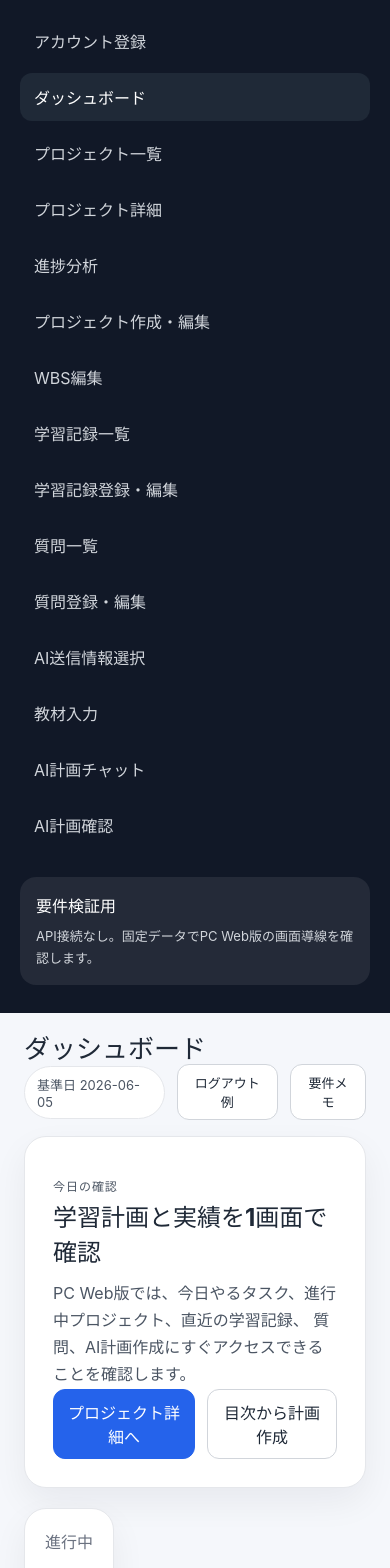
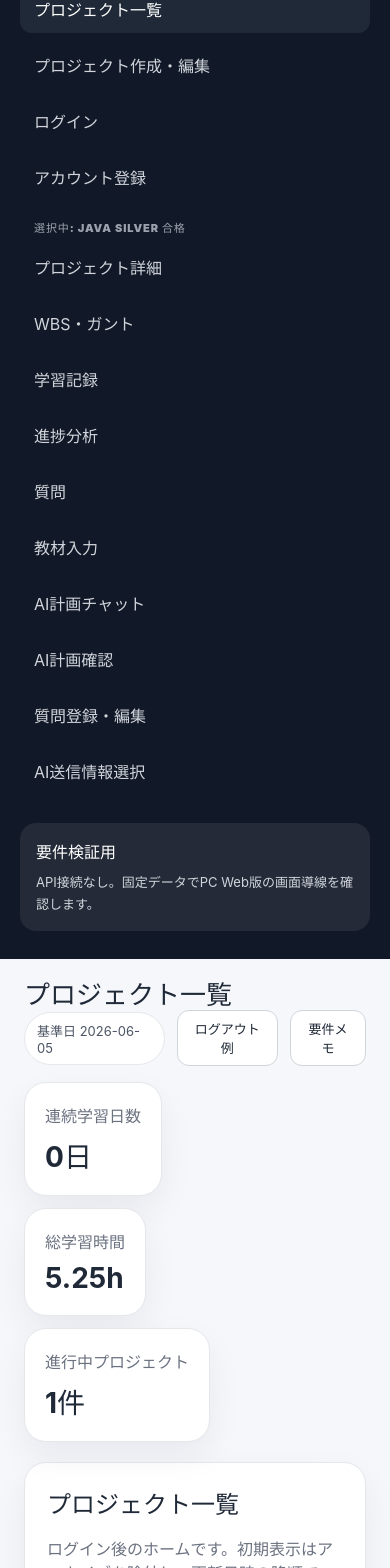
Before and after one commit to ichime-develop/study-pm, a React (Vite) app in the folder mock/: page / in a window 390 px wide. Shown: the part 139-1707 px from the top of the page. Built offline with nearby package versions, Linux system fonts and the light colour scheme.

Commit message:
ui: mock反映

```diff
--- a/mock/src/App.tsx
+++ b/mock/src/App.tsx
@@ -27,14 +27,12 @@ import {
 type Screen =
   | "login"
   | "signup"
-  | "dashboard"
   | "projects"
   | "projectDetail"
   | "progressAnalysis"
   | "projectForm"
   | "wbs"
   | "studyLogs"
-  | "studyLogForm"
   | "questions"
   | "questionForm"
   | "aiContext"
@@ -45,15 +43,13 @@ type Screen =
 const screenLabels: Record<Screen, string> = {
   login: "ログイン",
   signup: "アカウント登録",
-  dashboard: "ダッシュボード",
   projects: "プロジェクト一覧",
   projectDetail: "プロジェクト詳細",
   progressAnalysis: "進捗分析",
   projectForm: "プロジェクト作成・編集",
-  wbs: "WBS編集",
-  studyLogs: "学習記録一覧",
-  studyLogForm: "学習記録登録・編集",
-  questions: "質問一覧",
+  wbs: "WBS・ガント",
+  studyLogs: "学習記録",
+  questions: "質問",
   questionForm: "質問登録・編集",
   aiContext: "AI送信情報選択",
   aiPlanInput: "教材入力",
@@ -61,8 +57,22 @@ const screenLabels: Record<Screen, string> = {
   aiPlanResult: "AI計画確認",
 };
 
+const commonScreens: Screen[] = ["projects", "projectForm", "login", "signup"];
+const projectScreens: Screen[] = [
+  "projectDetail",
+  "wbs",
+  "studyLogs",
+  "progressAnalysis",
+  "questions",
+  "aiPlanInput",
+  "aiPlanSettings",
+  "aiPlanResult",
+  "questionForm",
+  "aiContext",
+];
+
 export const App = () => {
-  const [screen, setScreen] = useState<Screen>("dashboard");
+  const [screen, setScreen] = useState<Screen>("projects");
   const [selectedProjectId, setSelectedProjectId] = useState("java-silver");
   const selectedProject = projects.find((project) => project.id === selectedProjectId) ?? projects[0];
 
@@ -90,7 +100,9 @@ export const App = () => {
           </div>
         </div>
         <nav className="nav-list" aria-label="画面切り替え">
-          {(Object.keys(screenLabels) as Screen[]).map((key) => (
+          <div className="nav-section">
+            <span className="nav-section-title">共通</span>
+            {commonScreens.map((key) => (
               <button
                 className={screen === key ? "nav-item active" : "nav-item"}
                 key={key}
@@ -100,6 +112,20 @@ export const App = () => {
                 {screenLabels[key]}
               </button>
             ))}
+          </div>
+          <div className="nav-section">
+            <span className="nav-section-title">選択中: {selectedProject.name}</span>
+            {projectScreens.map((key) => (
+              <button
+                className={screen === key ? "nav-item active" : "nav-item"}
+                key={key}
+                onClick={() => setScreen(key)}
+                type="button"
+              >
+                {screenLabels[key]}
+              </button>
+            ))}
+          </div>
         </nav>
         <div className="mock-note">
           <strong>要件検証用</strong>
@@ -124,7 +150,6 @@ export const App = () => {
           </div>
         </header>
 
-        {screen === "dashboard" && <Dashboard onOpenProject={openProject} />}
         {screen === "login" && <LoginScreen onMove={setScreen} />}
         {screen === "signup" && <SignupScreen onMove={setScreen} />}
         {screen === "projects" && (
@@ -135,10 +160,9 @@ export const App = () => {
         )}
         {screen === "progressAnalysis" && <ProgressAnalysis project={selectedProject} />}
         {screen === "projectForm" && <ProjectForm project={selectedProject} onMove={setScreen} />}
-        {screen === "wbs" && <WbsEditor project={selectedProject} />}
-        {screen === "studyLogs" && <StudyLogList onMove={setScreen} />}
-        {screen === "studyLogForm" && <StudyLogForm />}
-        {screen === "questions" && <QuestionList onMove={setScreen} />}
+        {screen === "wbs" && <WbsEditor project={selectedProject} onMove={setScreen} />}
+        {screen === "studyLogs" && <StudyLogList project={selectedProject} />}
+        {screen === "questions" && <QuestionList project={selectedProject} onMove={setScreen} />}
         {screen === "questionForm" && <QuestionForm onMove={setScreen} />}
         {screen === "aiContext" && <AiContextSelector onMove={setScreen} />}
         {screen === "aiPlanInput" && <AiPlanInput onMove={setScreen} />}
@@ -149,118 +173,14 @@ export const App = () => {
   );
 };
 
-const Dashboard = ({ onOpenProject }: { onOpenProject: (projectId: string, screen?: Screen) => void }) => {
-  const activeProjects = projects.filter((project) => !project.archived && project.status === "in_progress");
-  const totalStudyHours = studyLogs.reduce((sum, log) => sum + log.hours, 0);
-  const continuousStudyDays = getContinuousStudyDays(studyLogs.map((log) => log.studyDate), today);
-  const upcomingTasks = getLeafTasks("java-silver", tasks)
-    .filter((task) => task.progress < 100 && task.plannedEndDate >= today)
-    .sort((a, b) => a.plannedEndDate.localeCompare(b.plannedEndDate))
-    .slice(0, 5);
-  const recentLogs = [...studyLogs]
-    .sort((a, b) =>
-      b.studyDate === a.studyDate
-        ? b.updatedAt.localeCompare(a.updatedAt)
-        : b.studyDate.localeCompare(a.studyDate),
-    )
-    .slice(0, 5);
-  const unresolvedQuestions = questions
-    .filter((question) => question.status !== "resolved")
-    .sort((a, b) => b.updatedAt.localeCompare(a.updatedAt))
-    .slice(0, 5);
-
-  return (
-    <section className="screen-grid">
-      <div className="hero-card">
-        <div>
-          <p className="eyebrow">今日の確認</p>
-          <h2>学習計画と実績を1画面で確認</h2>
-          <p>
-            PC Web版では、今日やるタスク、進行中プロジェクト、直近の学習記録、
-            質問、AI計画作成にすぐアクセスできることを確認します。
-          </p>
-        </div>
-        <div className="button-group">
-          <button className="primary-button" onClick={() => onOpenProject("java-silver")} type="button">
-            プロジェクト詳細へ
-          </button>
-          <button className="secondary-button" onClick={() => onOpenProject("java-silver", "aiPlanInput")} type="button">
-            目次から計画作成
-          </button>
-        </div>
-      </div>
-
-      <div className="metric-row">
-        <Metric label="進行中" value={`${activeProjects.length}件`} />
-        <Metric label="連続学習日数" value={`${continuousStudyDays}日`} tone={continuousStudyDays > 0 ? "good" : "normal"} />
-        <Metric label="総学習時間" value={formatHours(totalStudyHours)} />
-      </div>
-
-      <section className="panel wide">
-        <div className="panel-header">
-          <h2>進行中プロジェクト</h2>
-          <button className="text-button" onClick={() => onOpenProject("java-silver", "projects")} type="button">
-            一覧へ
-          </button>
-        </div>
-        <div className="project-card-list">
-          {activeProjects.map((project) => (
-            <ProjectCard key={project.id} project={project} onOpenProject={onOpenProject} />
-          ))}
-        </div>
-      </section>
-
-      <section className="panel">
-        <div className="panel-header">
-          <h2>今日から今後7日の予定</h2>
-        </div>
-        <TaskList tasks={upcomingTasks} project={projects[0]} compact />
-      </section>
-
-      <section className="panel">
-        <div className="panel-header">
-          <h2>直近の学習記録</h2>
-        </div>
-        <div className="log-list">
-          {recentLogs.map((log) => {
-            const task = tasks.find((item) => item.id === log.taskId);
-            return (
-              <article className="log-item" key={log.id}>
-                <strong>{formatDate(log.studyDate)} / {formatHours(log.hours)}</strong>
-                <span>{task?.name}</span>
-                <p>{log.memo}</p>
-              </article>
-            );
-          })}
-        </div>
-      </section>
-
-      <section className="panel">
-        <div className="panel-header">
-          <h2>未解決・調査中の質問</h2>
-        </div>
-        <div className="log-list">
-          {unresolvedQuestions.map((question) => (
-            <article className="log-item" key={question.id}>
-              <strong>{question.title}</strong>
-              <span>{getQuestionStatusLabel(question.status)} / {question.category}</span>
-              <p>{question.content}</p>
-            </article>
-          ))}
-        </div>
-      </section>
-    </section>
-  );
-};
-
 const LoginScreen = ({ onMove }: { onMove: (screen: Screen) => void }) => (
   <section className="auth-layout">
     <div className="auth-hero">
       <p className="eyebrow">SCR-02</p>
       <h2>学習をプロジェクトとして管理する</h2>
       <p>
-        ログイン後、進行中プロジェクト、今日から今後7日のタスク、直近の学習記録を
-        ダッシュボードで確認します。
+        ログイン後はプロジェクト一覧から現在取り組むプロジェクトを選び、
+        その中でWBS、学習記録、進捗分析、質問を確認します。
       </p>
       <div className="auth-preview">
         <Metric label="進行中" value="1件" />
@@ -283,7 +203,7 @@ const LoginScreen = ({ onMove }: { onMove: (screen: Screen) => void }) => (
       <div className="error-preview">
         メールアドレスまたはパスワードが正しくありません。
       </div>
-      <button className="primary-button" onClick={() => onMove("dashboard")} type="button">
+      <button className="primary-button" onClick={() => onMove("projects")} type="button">
         ログイン
       </button>
       <button className="text-button align-left" onClick={() => onMove("signup")} type="button">
@@ -336,7 +256,7 @@ const SignupScreen = ({ onMove }: { onMove: (screen: Screen) => void }) => (
         <span className="rule-ok">英小文字</span>
         <span className="rule-ok">数字</span>
       </div>
-      <button className="primary-button" onClick={() => onMove("dashboard")} type="button">
+      <button className="primary-button" onClick={() => onMove("projects")} type="button">
         登録して開始
       </button>
       <button className="text-button align-left" onClick={() => onMove("login")} type="button">
@@ -356,13 +276,22 @@ const ProjectList = ({
   onOpenProject: (projectId: string, screen?: Screen) => void;
 }) => {
   const [showCreateOptions, setShowCreateOptions] = useState(false);
+  const totalStudyHours = studyLogs.reduce((sum, log) => sum + log.hours, 0);
+  const continuousStudyDays = getContinuousStudyDays(studyLogs.map((log) => log.studyDate), today);
 
   return (
+    <section className="screen-grid">
+      <div className="metric-row home-summary">
+        <Metric label="連続学習日数" value={`${continuousStudyDays}日`} tone={continuousStudyDays > 0 ? "good" : "normal"} />
+        <Metric label="総学習時間" value={formatHours(totalStudyHours)} />
+        <Metric label="進行中プロジェクト" value={`${list.filter((project) => project.status === "in_progress").length}件`} />
+      </div>
+
       <section className="panel wide">
       <div className="panel-header">
         <div>
           <h2>プロジェクト一覧</h2>
-          <p>初期表示はアーカイブを除外し、更新日時の降順です。</p>
+          <p>ログイン後のホームです。初期表示はアーカイブを除外し、更新日時の降順です。</p>
         </div>
         <div className="create-action">
           <button
@@ -417,15 +346,15 @@ const ProjectList = ({
         })}
       </div>
       </section>
+    </section>
   );
 };
 
 const ProjectDetail = ({ project, onMove }: { project: Project; onMove: (screen: Screen) => void }) => {
   const summary = buildProjectSummary(project, tasks, studyLogs);
-  const pv = 8.4;
-  const ev = Math.round((summary.plannedHours * summary.progress) / 100 * 100) / 100;
-  const sv = ev - pv;
   const projectTasks = tasks.filter((task) => task.projectId === project.id);
+  const projectLogs = studyLogs.filter((log) => log.projectId === project.id);
+  const lastStudyDate = [...projectLogs].sort((a, b) => b.studyDate.localeCompare(a.studyDate))[0]?.studyDate;
   const [selectedTaskId, setSelectedTaskId] = useState<string | null>(null);
   const selectedTask = projectTasks.find((task) => task.id === selectedTaskId) ?? null;
   const selectedTaskIsParent = selectedTask ? !isWorkTask(selectedTask, projectTasks) : false;
@@ -448,19 +377,22 @@ const ProjectDetail = ({ project, onMove }: { project: Project; onMove: (screen:
           <p>{project.summary}</p>
         </div>
         <div className="button-group">
+          <button className="secondary-button" onClick={() => onMove("wbs")} type="button">WBS</button>
+          <button className="secondary-button" onClick={() => onMove("studyLogs")} type="button">学習記録</button>
           <button className="secondary-button" onClick={() => onMove("progressAnalysis")} type="button">進捗分析</button>
           <button className="secondary-button" onClick={() => onMove("projectForm")} type="button">プロジェクト編集</button>
-          <button className="secondary-button" onClick={() => onMove("studyLogForm")} type="button">学習記録登録</button>
           <button className="secondary-button" onClick={() => onMove("questions")} type="button">質問一覧</button>
+          <button className="secondary-button" onClick={() => onMove("aiPlanInput")} type="button">AI計画</button>
         </div>
       </div>
 
       <div className="metric-row compact-metrics">
         <Metric label="期間" value={`${formatDate(project.startDate)} - ${formatDate(project.targetEndDate)}`} />
         <Metric label="進捗率" value={formatProgress(summary.progress)} />
-        <Metric label="実績 / 予定" value={`${formatHours(summary.actualHours)} / ${formatHours(summary.plannedHours)}`} />
+        <Metric label="予定工数" value={formatHours(summary.plannedHours)} />
+        <Metric label="プロジェクト学習時間" value={formatHours(summary.actualHours)} />
+        <Metric label="最終学習日" value={lastStudyDate ? formatDate(lastStudyDate) : "未記録"} />
         <Metric label="遅延タスク" value={`${summary.delayedCount}件`} tone={summary.delayedCount > 0 ? "danger" : "normal"} />
-        <Metric label="SV" value={formatHours(sv)} tone={sv < 0 ? "danger" : "normal"} help={svHelp} />
       </div>
 
       <section className="panel wide">
@@ -545,8 +477,17 @@ const isWorkTask = (task: WbsTask, allTasks: WbsTask[]) =>
 
 const getContinuousStudyDays = (studyDates: string[], baseDate: string) => {
   const studiedDateSet = new Set(studyDates);
+  const base = toDate(baseDate);
+  const startDate = studiedDateSet.has(baseDate)
+    ? base
+    : new Date(base.getTime() - dayMs);
+
+  if (!studiedDateSet.has(toDateInputValue(startDate))) {
+    return 0;
+  }
+
   let count = 0;
-  let currentDate = toDate(baseDate);
+  let currentDate = startDate;
 
   while (studiedDateSet.has(toDateInputValue(currentDate))) {
     count += 1;
@@ -911,7 +852,10 @@ const TaskSidePanel = ({
   const relatedLogs = isParent
     ? studyLogs.filter((log) => childTaskIds.includes(log.taskId))
     : studyLogs.filter((log) => log.taskId === task.id);
-  const canDelete = relatedLogs.length === 0;
+  const relatedQuestions = isParent
+    ? questions.filter((question) => question.taskId && childTaskIds.includes(question.taskId))
+    : questions.filter((question) => question.taskId === task.id);
+  const canDelete = relatedLogs.length === 0 && relatedQuestions.length === 0;
 
   return (
     <aside className="task-side-panel" onClick={(event) => event.stopPropagation()}>
@@ -988,7 +932,7 @@ const TaskSidePanel = ({
         <div className="side-panel-section">
           <strong>親タスクの扱い</strong>
           <p>親タスクは章や単元をまとめる見出しです。予定、実績、進捗、学習記録は配下タスクで管理します。</p>
-          <p>{canDelete ? "削除時は確認後、配下タスクも削除対象になります。" : "配下タスクに学習記録があるため削除できません。"}</p>
+          <p>{canDelete ? "削除時は確認後、配下タスクも削除対象になります。" : "配下タスクに学習記録または関連質問があるため削除できません。"}</p>
         </div>
       ) : (
         <div className="side-panel-section">
@@ -1000,7 +944,14 @@ const TaskSidePanel = ({
             ))}
             {relatedLogs.length === 0 && <span>まだ学習記録はありません。</span>}
           </div>
-          <button className="secondary-button" onClick={() => onMove("studyLogForm")} type="button">学習記録を追加</button>
+          <button className="secondary-button" onClick={() => onMove("studyLogs")} type="button">学習記録を追加</button>
+        </div>
+      )}
+
+      {!canDelete && (
+        <div className="constraint-box">
+          <strong>削除できない理由</strong>
+          <p>学習記録 {relatedLogs.length}件 / 関連質問 {relatedQuestions.length}件があります。</p>
         </div>
       )}
 
@@ -1146,27 +1097,57 @@ const ProjectForm = ({ project, onMove }: { project: Project; onMove: (screen: S
   </section>
 );
 
-const WbsEditor = ({ project }: { project: Project }) => {
+const WbsEditor = ({ project, onMove }: { project: Project; onMove: (screen: Screen) => void }) => {
   const projectTasks = tasks.filter((task) => task.projectId === project.id);
+  const [selectedTaskId, setSelectedTaskId] = useState<string | null>(null);
+  const selectedTask = projectTasks.find((task) => task.id === selectedTaskId) ?? null;
+  const selectedTaskIsParent = selectedTask ? !isWorkTask(selectedTask, projectTasks) : false;
+  const selectedTaskParent = selectedTask?.parentId
+    ? projectTasks.find((task) => task.id === selectedTask.parentId)
+    : null;
+  const addTaskGuide = selectedTask
+    ? selectedTaskIsParent
+      ? `選択中の「${selectedTask.name}」配下にタスクを追加します。`
+      : selectedTaskParent
+        ? `選択中タスクと同じ「${selectedTaskParent.name}」配下に追加します。`
+        : "親なしタスクとして最上位に追加します。"
+    : "未選択時は親なしタスクとして最上位に追加します。";
 
   return (
     <section className="panel wide">
       <div className="panel-header">
         <div>
-          <h2>{project.name} のWBS編集</h2>
-          <p>親タスクとタスクを分け、表示順は予定日と登録日時で自動並び替えします。</p>
+          <h2>{project.name} のWBS・ガントチャート</h2>
+          <p>親タスクは見出し、タスクは予定と進捗の入力対象です。実績は学習記録から集計します。</p>
         </div>
         <div className="button-group">
           <button className="secondary-button" type="button">親タスクを追加</button>
           <button className="primary-button" type="button">タスクを追加</button>
-        </div>
-      </div>
-      <div className="wbs-toolbar">
-        <button type="button">親なしにする</button>
-        <button type="button">親タスクを設定</button>
-        <span className="toolbar-note">手動並び替えは行わず、日付変更後に自動で並び替えます。</span>
-      </div>
-      <TaskList tasks={projectTasks} project={project} editable />
+          <button className="secondary-button" type="button">表示期間</button>
+        </div>
+      </div>
+      <p className="panel-note">{addTaskGuide} 手動並び替えは行わず、予定日と登録日時で自動並び替えします。</p>
+      <div
+        className={selectedTask ? "gantt-workspace with-side-panel" : "gantt-workspace"}
+        onClick={selectedTask ? () => setSelectedTaskId(null) : undefined}
+      >
+        <GanttWbsTable
+          project={project}
+          selectedTaskId={selectedTask?.id ?? null}
+          taskList={projectTasks}
+          onSelectTask={setSelectedTaskId}
+        />
+        {selectedTask && (
+          <TaskSidePanel
+            key={selectedTask.id}
+            task={selectedTask}
+            project={project}
+            taskList={projectTasks}
+            onMove={onMove}
+            onClose={() => setSelectedTaskId(null)}
+          />
+        )}
+      </div>
       <div className="constraint-box">
         <strong>制約の見せ方確認</strong>
         <p>
@@ -1178,39 +1159,48 @@ const WbsEditor = ({ project }: { project: Project }) => {
   );
 };
 
-const StudyLogList = ({ onMove }: { onMove: (screen: Screen) => void }) => (
-  <section className="panel wide">
-    <div className="panel-header">
-      <div>
-        <p className="eyebrow">SCR-07A</p>
-        <h2>学習記録一覧</h2>
-        <p>学習日、対象タスク、学習時間を中心に確認します。メモは任意です。</p>
-      </div>
-      <button className="primary-button" onClick={() => onMove("studyLogForm")} type="button">
-        学習記録を追加
-      </button>
-    </div>
-    <div className="log-list">
-      {[...studyLogs]
+const StudyLogList = ({ project }: { project: Project }) => {
+  const projectLogs = [...studyLogs]
+    .filter((log) => log.projectId === project.id)
     .sort((a, b) =>
       b.studyDate === a.studyDate
         ? b.updatedAt.localeCompare(a.updatedAt)
         : b.studyDate.localeCompare(a.studyDate),
-        )
-        .map((log) => {
-          const project = projects.find((item) => item.id === log.projectId);
+    );
+  const sampleLog = projectLogs[0] ?? studyLogs[0];
+  const projectTasks = getLeafTasks(project.id, tasks);
+  const projectStudyHours = projectLogs.reduce((sum, log) => sum + log.hours, 0);
+
+  return (
+    <section className="panel wide">
+      <div className="panel-header">
+        <div>
+          <p className="eyebrow">プロジェクト内機能</p>
+          <h2>{project.name} の学習記録</h2>
+          <p>アプリ外で実施した学習実績を、プロジェクト内で登録・確認・編集・削除します。</p>
+        </div>
+        <div className="badge-list">
+          <span className="badge neutral">プロジェクト横断一覧はMVP対象外</span>
+          <span className="badge neutral">合計 {formatHours(projectStudyHours)}</span>
+        </div>
+      </div>
+
+      <div className="study-log-workspace">
+        <div className="log-list">
+          {projectLogs.map((log) => {
             const task = tasks.find((item) => item.id === log.taskId);
 
             return (
               <article className="log-item" key={log.id}>
                 <strong>{formatDate(log.studyDate)} / {formatHours(log.hours)}</strong>
-              <span>{project?.name} / {task?.name}</span>
+                <span>{task?.name}</span>
+                <p>{log.memo}</p>
                 <div className="badge-list">
                   <span className="badge neutral">{log.memo ? "メモあり" : "メモなし"}</span>
                   <span className="badge neutral">進捗率は任意更新</span>
                 </div>
                 <div className="row-actions">
-                <button className="text-button" onClick={() => onMove("studyLogForm")} type="button">
+                  <button className="text-button" type="button">
                     編集
                   </button>
                   <button className="text-button danger-text" type="button">
@@ -1221,20 +1211,13 @@ const StudyLogList = ({ onMove }: { onMove: (screen: Screen) => void }) => (
             );
           })}
         </div>
-  </section>
-);
-
-const StudyLogForm = () => {
-  const sampleLog = studyLogs[0];
-
-  return (
-    <section className="screen-grid">
-      <div className="panel form-panel">
+
+        <div className="form-panel study-log-form">
         <div className="panel-header">
           <div>
-            <p className="eyebrow">SCR-07B</p>
-            <h2>学習記録登録・編集</h2>
-            <p>アプリ外で実施した学習実績を、学習日と対象タスクに紐づけて記録します。</p>
+            <p className="eyebrow">SCR-06B</p>
+            <h2>登録・編集フォーム</h2>
+            <p>同じタスクに複数件登録でき、既存記録は上書きしません。</p>
           </div>
         </div>
         <div className="form-row">
@@ -1250,7 +1233,7 @@ const StudyLogForm = () => {
         <label>
           対象タスク
           <select defaultValue={sampleLog.taskId}>
-            {getLeafTasks("java-silver", tasks).map((task) => (
+            {projectTasks.map((task) => (
               <option key={task.id} value={task.id}>{task.name}</option>
             ))}
           </select>
@@ -1272,9 +1255,7 @@ const StudyLogForm = () => {
           <button className="primary-button" type="button">保存する</button>
           <button className="secondary-button" type="button">削除</button>
         </div>
-      </div>
-      <aside className="panel">
-        <h2>登録ルール</h2>
+        <div className="study-log-rules">
         <div className="constraint-box neutral-box">
           <strong>必須入力は少なくする</strong>
           <p>学習日、対象タスク、学習時間だけで保存できます。進捗率とメモは任意です。</p>
@@ -1283,18 +1264,20 @@ const StudyLogForm = () => {
           <strong>未来日は不可</strong>
           <p>未来日の学習記録は保存できません。</p>
         </div>
-      </aside>
-    </section>
-  );
-};
-
-const QuestionList = ({ onMove }: { onMove: (screen: Screen) => void }) => (
+        </div>
+        </div>
+      </div>
+    </section>
+  );
+};
+
+const QuestionList = ({ project, onMove }: { project: Project; onMove: (screen: Screen) => void }) => (
   <section className="panel wide">
     <div className="panel-header">
       <div>
-        <p className="eyebrow">SCR-10</p>
-        <h2>質問一覧</h2>
-        <p>状態、カテゴリ、プロジェクトで絞り込む想定です。</p>
+        <p className="eyebrow">SCR-08</p>
+        <h2>{project.name} の質問</h2>
+        <p>選択中プロジェクト内の質問を、状態とカテゴリで絞り込む想定です。</p>
       </div>
       <button className="primary-button" onClick={() => onMove("questionForm")} type="button">
         質問を追加
@@ -1316,7 +1299,7 @@ const QuestionList = ({ onMove }: { onMove: (screen: Screen) => void }) => (
       </select>
     </div>
     <div className="question-grid">
-      {questions.map((question) => {
+      {questions.filter((question) => question.projectId === project.id).map((question) => {
         const task = tasks.find((item) => item.id === question.taskId);
         const answerCount = aiAnswers.filter((answer) => answer.questionId === question.id).length;
         return (
--- a/mock/src/styles.css
+++ b/mock/src/styles.css
@@ -80,7 +80,22 @@ button {
 
 .nav-list {
   display: grid;
+  gap: 18px;
+}
+
+.nav-section {
+  display: grid;
   gap: 8px;
+}
+
+.nav-section-title {
+  color: #9ca3af;
+  display: block;
+  font-size: 11px;
+  font-weight: 900;
+  letter-spacing: 0.08em;
+  padding: 0 14px;
+  text-transform: uppercase;
 }
 
 .nav-item {
@@ -339,6 +354,10 @@ button {
 
 .metric-row {
   grid-column: 1 / -1;
+}
+
+.home-summary {
+  align-items: stretch;
 }
 
 .metric-card {
@@ -1242,6 +1261,29 @@ button {
   margin: 8px 0 0;
 }
 
+.study-log-workspace {
+  align-items: start;
+  display: grid;
+  gap: 18px;
+  grid-template-columns: minmax(0, 1fr) minmax(360px, 0.72fr);
+}
+
+.study-log-form {
+  background: #f8fafc;
+  border: 1px solid #e5e7eb;
+  border-radius: 18px;
+  display: grid;
+  gap: 14px;
+  padding: 18px;
+  position: sticky;
+  top: 20px;
+}
+
+.study-log-rules {
+  display: grid;
+  gap: 10px;
+}
+
 .row-actions {
   display: flex;
   gap: 10px;
@@ -1250,27 +1292,6 @@ button {
 
 .danger-text {
   color: #dc2626;
-}
-
-.wbs-toolbar {
-  align-items: center;
-  display: flex;
-  flex-wrap: wrap;
-  gap: 8px;
-  margin-bottom: 16px;
-}
-
-.wbs-toolbar button {
-  background: #f3f4f6;
-  border: 1px solid #e5e7eb;
-  border-radius: 10px;
-  padding: 8px 12px;
-}
-
-.toolbar-note {
-  color: #64748b;
-  font-size: 12px;
-  font-weight: 800;
 }
 
 .constraint-box {
@@ -1873,6 +1894,16 @@ textarea {
 
 .check-list.light {
   color: #dbeafe;
+}
+
+@media (max-width: 1279px) {
+  .study-log-workspace {
+    grid-template-columns: 1fr;
+  }
+
+  .study-log-form {
+    position: static;
+  }
 }
 
 @media (max-width: 960px) {
```
Also changed, not shown: 1 other file (tests, documents, lock files or other folders). Lines whose indentation alone changed are shown as unchanged.
